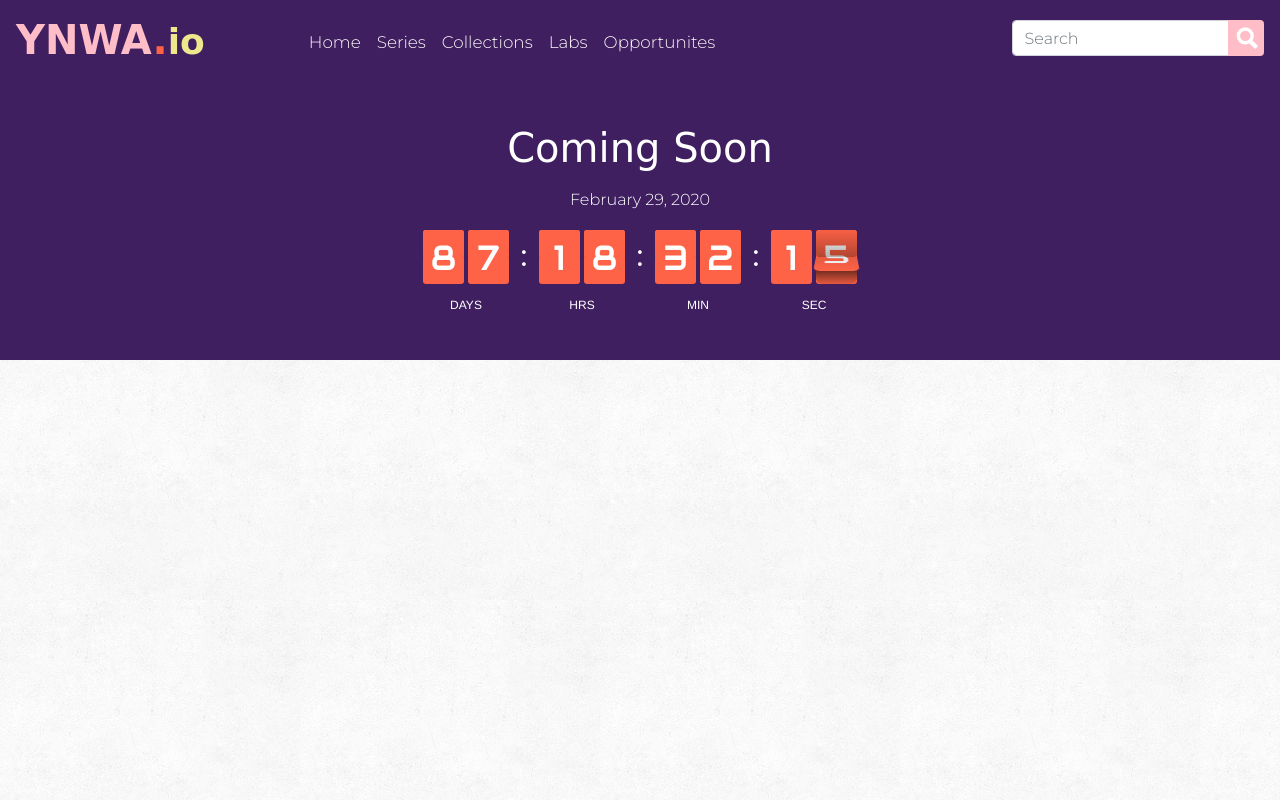
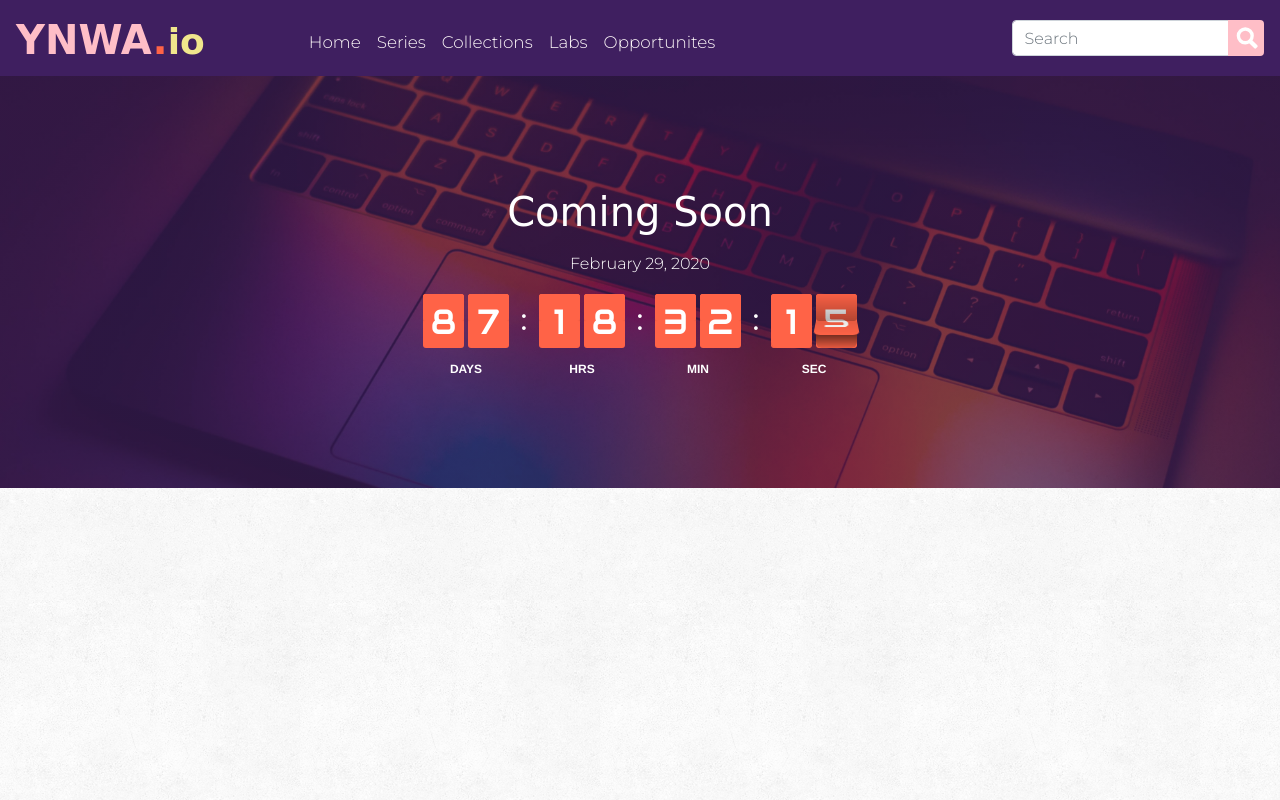
Before and after one commit to mfonism/ynwa, a Django app: page / in a window 1280 px wide. Run offline with Django 3.2, Linux system fonts and the light colour scheme; some libraries are stand-ins or nearby versions; some web fonts are replaced.

Commit message:
unify site theme for coming soon page

```diff
--- a/blog/static/blog/css/coming_soon.css
+++ b/blog/static/blog/css/coming_soon.css
@@ -1,6 +1,22 @@
 .hero {
-    background: #3f1f60;
+    background-color: #3f1f60;
+    background:
+    /* top, transparent purple-ish overlay, faked with gradient */
+    linear-gradient(
+        rgba(63, 31, 96, 0.64),
+        rgba(63, 31, 96, 0.64)
+    ),
+    /* bottom, image */
+    url('../img/dhe-haivan-JwLiLq24QbA-unsplash.jpg') no-repeat center center;
+    background-size: cover;
     color: white;
+    padding: 2rem 1rem;
+}
+
+@media (min-width: 576px) {
+    .hero {
+        padding: 4rem 2rem;
+    }
 }
 
 .flip-clock-wrapper {
@@ -107,6 +123,7 @@
     font-size: 12px;
     text-transform: uppercase;
     font-variant: small-caps;
+    font-weight: 700;
 
     display: block;
     text-align: center;
--- a/blog/static/blog/css/style.css
+++ b/blog/static/blog/css/style.css
@@ -1,7 +1,6 @@
 html,
 body {
     overflow-x: hidden; /* Prevent scroll on narrow devices */
-    height: 100%;
     width: 100%;
 }
 
```
Also changed, not shown: blog/static/blog/img/dhe-haivan-JwLiLq24QbA-unsplash.jpg (added), blog/static/blog/img/emile-perron-xrVDYZRGdw4-unsplash.jpg (added).
